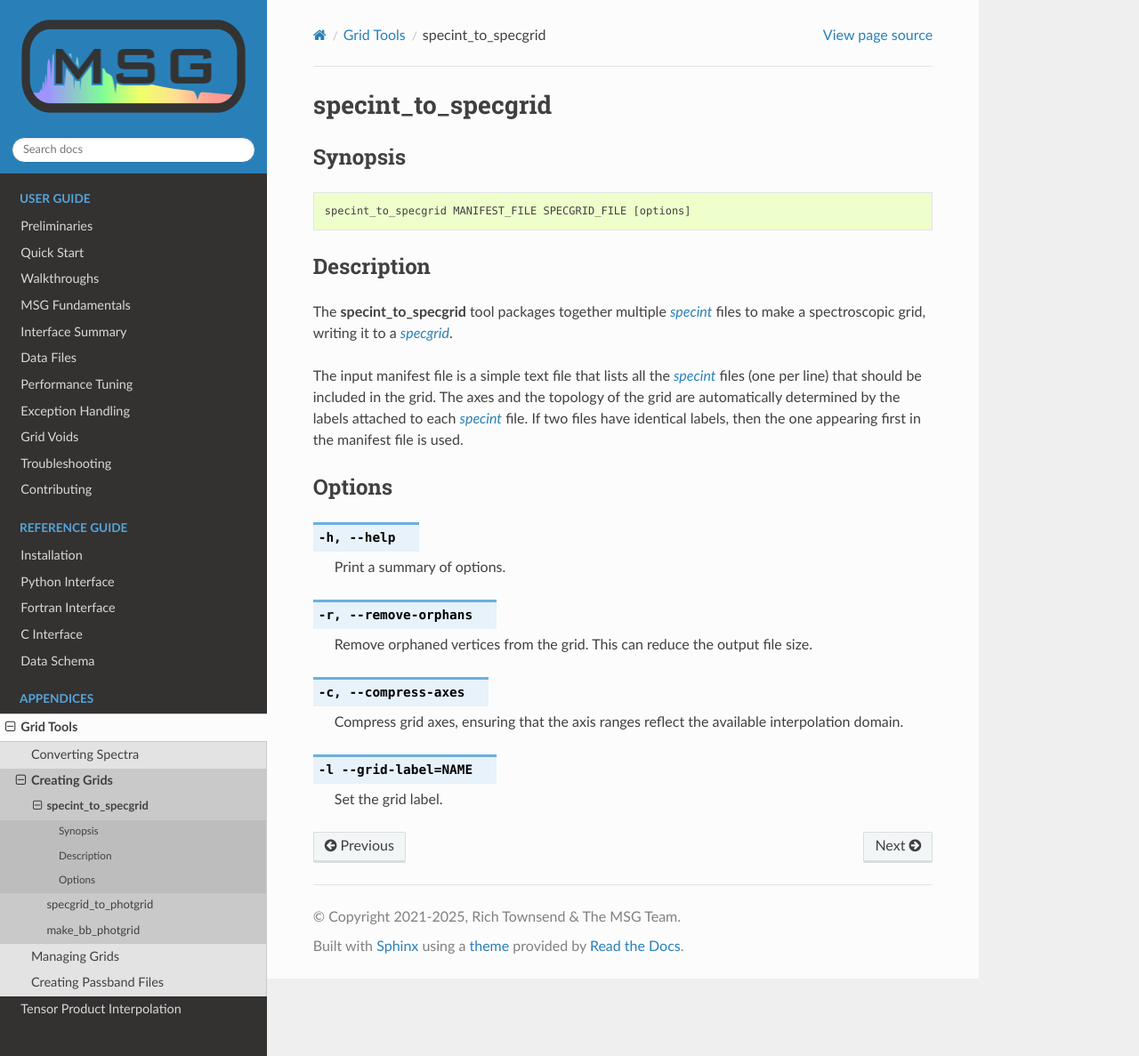
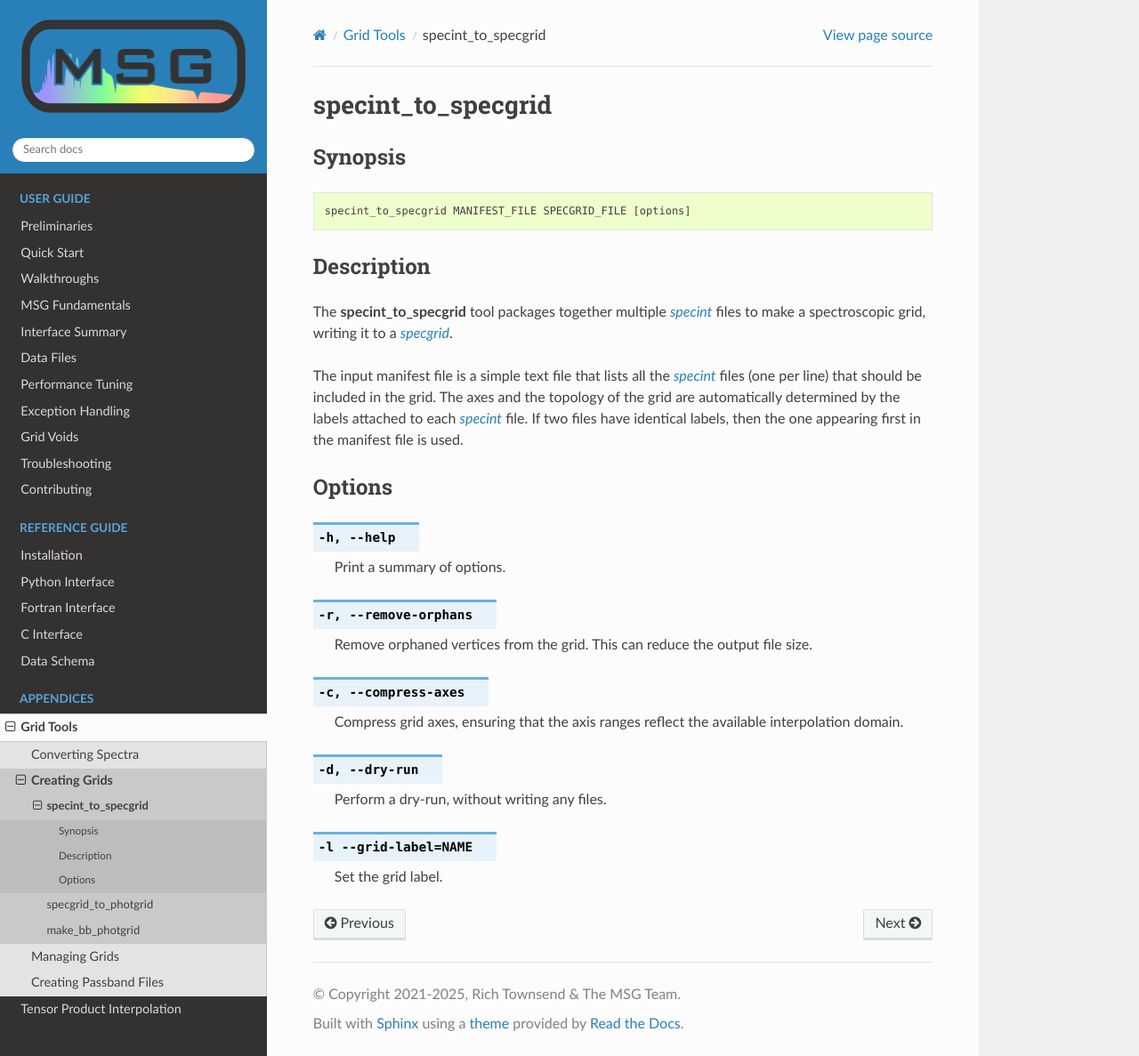
Before and after one commit to rhdtownsend/msg, a Sphinx documentation site: the page built from docs/source/appendices/grid-tools/specint_to_specgrid.rst, in a window 1280 px wide and 1187 px high. Shown: the whole window at 89% size. Built offline with Sphinx 7.4.7 and the Read the Docs theme 3.1.0, drawn with Linux system fonts in a browser that asks for light colours.

Commit message:
Doc update

```diff
--- a/docs/source/appendices/grid-tools/specint_to_specgrid.rst
+++ b/docs/source/appendices/grid-tools/specint_to_specgrid.rst
@@ -43,6 +43,10 @@ Options
    Compress grid axes, ensuring that the axis ranges reflect the
    available interpolation domain.
 
+.. option:: -d, --dry-run
+
+   Perform a dry-run, without writing any files.
+
 .. option:: -l --grid-label=NAME
 
    Set the grid label.
```
